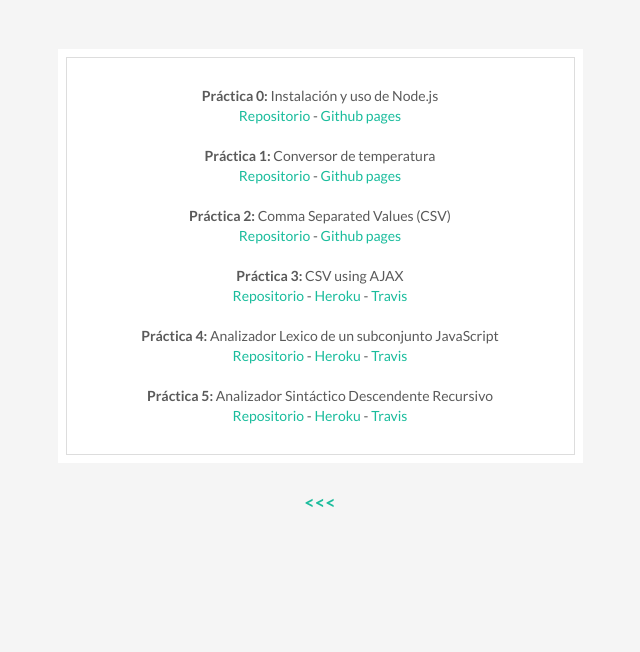
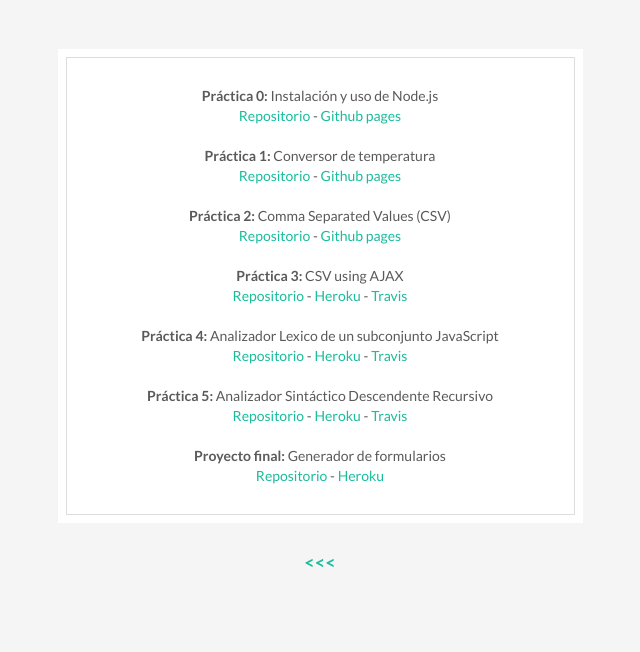
Before and after one commit to gcpmendez/PL1415, a plain HTML site: page index.html in a window 1280 px wide. Shown: the part 148-800 px from the top of the page, without its empty margins (320-960 px from the left). Drawn offline with Linux system fonts and the light colour scheme.

Commit message:
añadido proyecto final a index.html

```diff
--- a/index.html
+++ b/index.html
@@ -63,6 +63,9 @@
                <br><br>
                <b>Práctica 5:</b> Analizador Sintáctico Descendente Recursivo<br>
                <a href="https://github.com/gcpmendez/Pr5_PL_1415">Repositorio</a> - <a href="https://pr5pl1415.herokuapp.com/">Heroku</a> - <a href="https://travis-ci.org/gcpmendez/Pr5_PL_1415">Travis</a>
+               <br><br>
+               <b>Proyecto final:</b> Generador de formularios<br>
+               <a href="https://github.com/alu0100315462/pl_proyecto_formulario">Repositorio</a> - <a href="http://plproyectoformulario.herokuapp.com/">Heroku</a>
                <br><br>
             </td>
         </tr>
```
